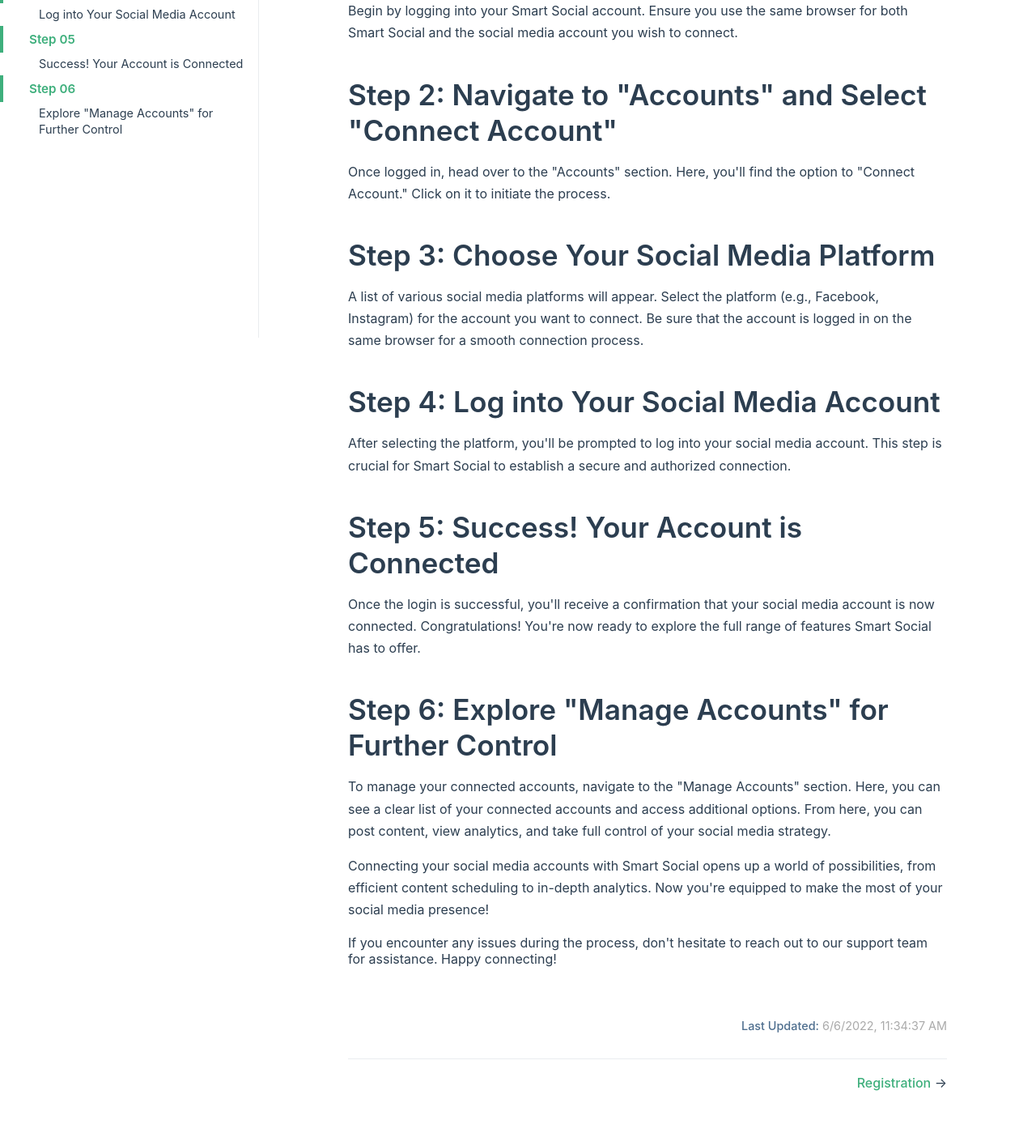
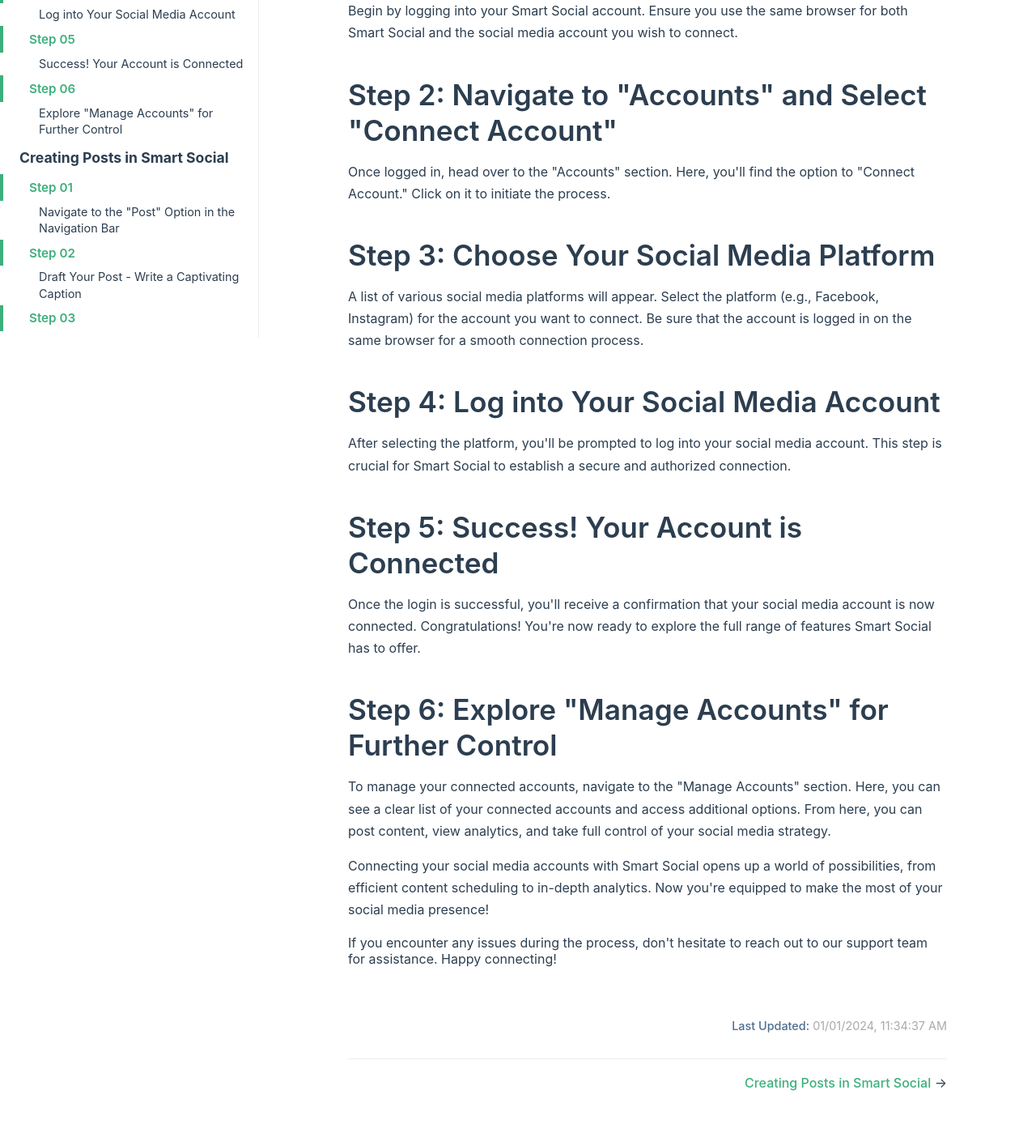
Before and after one commit to fayyazbinfida/socialdocs, a PHP site: page / in a window 1280 px wide. Shown: the part 383-1787 px from the top of the page at 81% size. Run offline with PHP 8.4, Linux system fonts and the light colour scheme; the visitor is signed in with stand-in values (Sample User, id 1).

Commit message:
Created send page and set sidebar menu

```diff
--- a/index.php
+++ b/index.php
@@ -62,13 +62,13 @@
   <footer class="page-edit">
     <div class="last-updated">
       <span class="prefix">Last Updated:</span>
-      <span class="time">6/6/2022, 11:34:37 AM</span>
+      <span class="time">01/01/2024, 11:34:37 AM</span>
     </div>
   </footer>
   <div class="page-nav">
     <p class="inner">
       <span class="next">
-        <a href="register.php">Registration</a>
+        <a href="Creating-Post-In-SmartSocial.php">Creating Posts in Smart Social</a>
         →
       </span>
     </p>
--- a/sidebar.php
+++ b/sidebar.php
@@ -69,6 +69,84 @@
           </li>
         </ul>
       </section>
+
+      <section class="sidebar-group depth-0">
+        <p class="sidebar-heading open">
+          <span>Creating Posts in Smart Social</span>
+        </p>
+        <ul class="sidebar-links sidebar-group-items">
+          <li>
+            <a href="index.php" aria-current="page" class="active sidebar-link">Step 01</a>
+            <ul class="sidebar-sub-headers">
+              <li class="sidebar-sub-header">
+                <a href="account.php#workspace-limitation" class="sidebar-link">
+                  Navigate to the "Post" Option in the Navigation Bar
+                </a>
+              </li>
+            </ul>
+          </li>
+          <li>
+            <a href="index.php" aria-current="page" class="active sidebar-link">Step 02</a>
+            <ul class="sidebar-sub-headers">
+              <li class="sidebar-sub-header">
+                <a href="account.php#workspace-limitation" class="sidebar-link">
+                  Draft Your Post - Write a Captivating Caption
+                </a>
+              </li>
+            </ul>
+          </li>
+          <li>
+            <a href="index.php" aria-current="page" class="active sidebar-link">Step 03</a>
+            <ul class="sidebar-sub-headers">
+              <li class="sidebar-sub-header">
+                <a href="account.php#workspace-limitation" class="sidebar-link">
+                  Supercharge Your Hashtags with AI Assistance
+                </a>
+              </li>
+            </ul>
+          </li>
+          <li>
+            <a href="index.php" aria-current="page" class="active sidebar-link">Step 04</a>
+            <ul class="sidebar-sub-headers">
+              <li class="sidebar-sub-header">
+                <a href="account.php#workspace-limitation" class="sidebar-link">
+                  Enhance Your Post with Media - Click "Add Media"
+                </a>
+              </li>
+            </ul>
+          </li>
+          <li>
+            <a href="index.php" aria-current="page" class="active sidebar-link">Step 05</a>
+            <ul class="sidebar-sub-headers">
+              <li class="sidebar-sub-header">
+                <a href="account.php#workspace-limitation" class="sidebar-link">
+                  Choose Your Social Media Platforms
+                </a>
+              </li>
+            </ul>
+          </li>
+          <li>
+            <a href="index.php" aria-current="page" class="active sidebar-link">Step 06</a>
+            <ul class="sidebar-sub-headers">
+              <li class="sidebar-sub-header">
+                <a href="account.php#workspace-limitation" class="sidebar-link">
+                  Add to Queue or Share Immediately
+                </a>
+              </li>
+            </ul>
+          </li>
+          <li>
+            <a href="index.php" aria-current="page" class="active sidebar-link">Step 07</a>
+            <ul class="sidebar-sub-headers">
+              <li class="sidebar-sub-header">
+                <a href="account.php#workspace-limitation" class="sidebar-link">
+                  Congratulations! Your Post Is Successfully Shared
+                </a>
+              </li>
+            </ul>
+          </li>
+        </ul>
+      </section>
     </li>
   </ul>
 </aside>
```
Also changed, not shown: Creating-Post-In-SmartSocial.php (added, +90 -0 lines).
